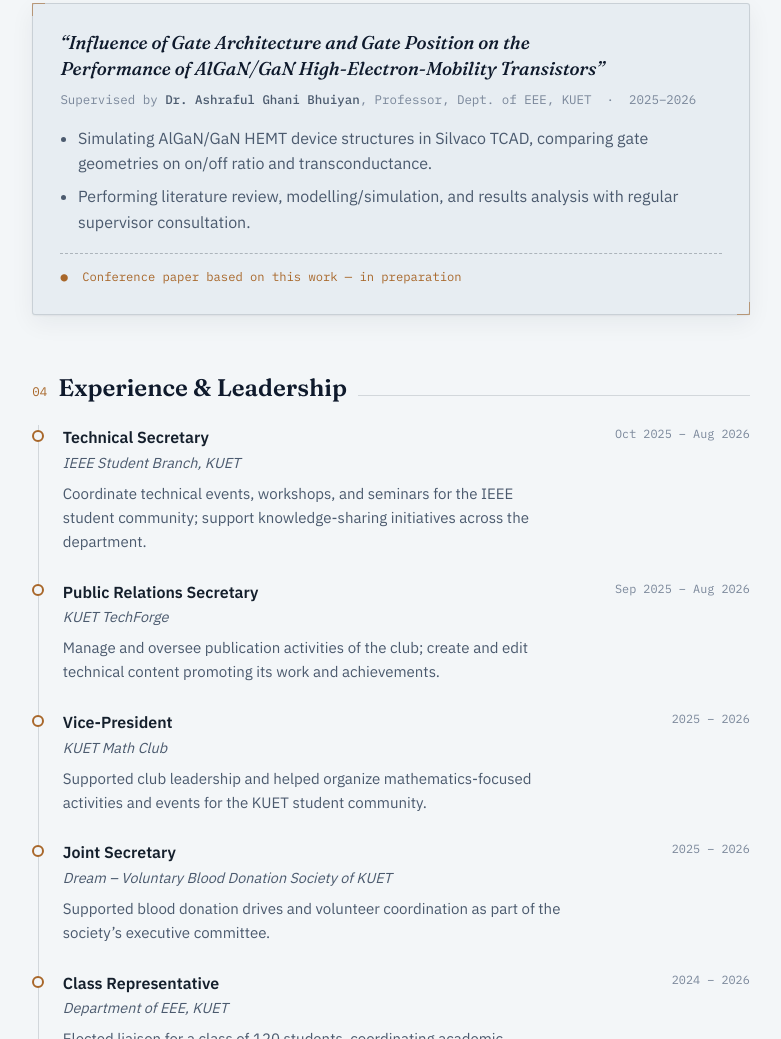
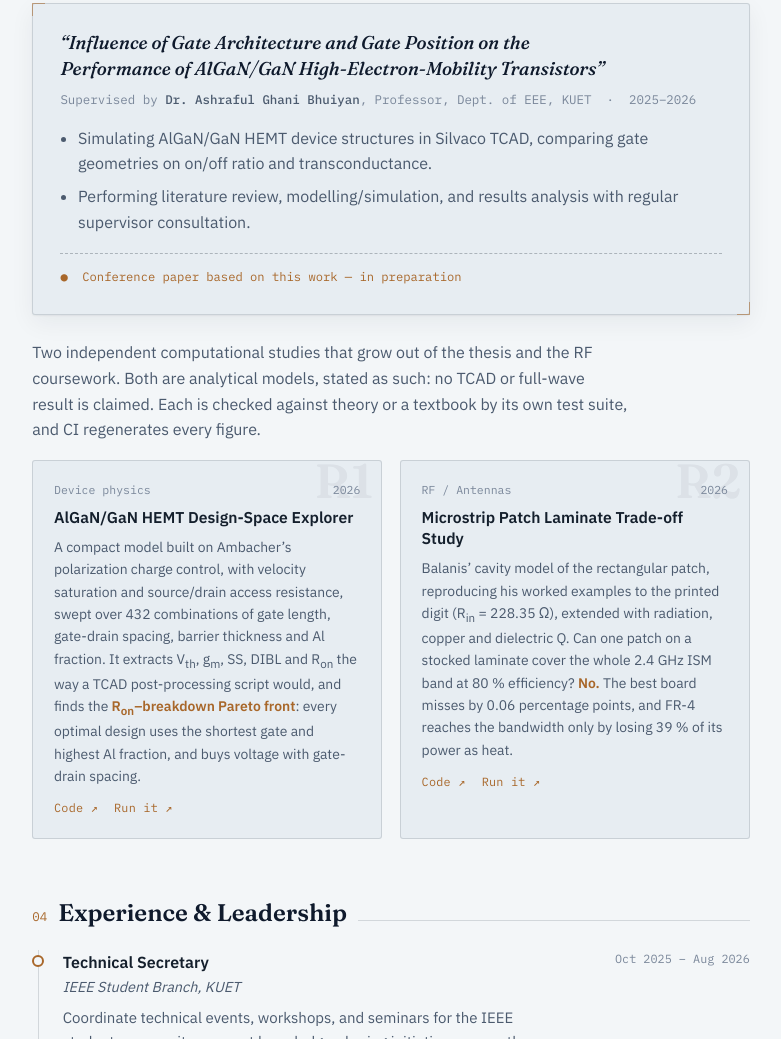
Before and after one commit to fatinnihal532-hub/fatinnihal532-hub.github.io, a plain HTML site: page index.html in a window 1280 px wide. Shown: the part 1311-2350 px from the top of the page, without its empty margins (301-1082 px from the left). Drawn offline with Linux system fonts and the light colour scheme.

Commit message:
Add HEMT design-space and patch-antenna studies to Research section

```diff
--- a/index.html
+++ b/index.html
@@ -506,7 +506,7 @@
       <div class="stats" id="statsStrip">
         <div class="stat-tile"><span class="stat-num" data-target="3.88" data-decimals="2">0</span><span class="stat-label">CGPA / 4.00</span></div>
         <div class="stat-tile"><span class="stat-num"><span data-target="4" data-decimals="0">0</span><span class="unit">&times;</span></span><span class="stat-label">Dean&rsquo;s Awards</span></div>
-        <div class="stat-tile"><span class="stat-num" data-target="15" data-decimals="0">0</span><span class="stat-label">Engineering Projects</span></div>
+        <div class="stat-tile"><span class="stat-num" data-target="17" data-decimals="0">0</span><span class="stat-label">Engineering Projects</span></div>
         <div class="stat-tile"><span class="stat-num" data-target="3" data-decimals="0">0</span><span class="stat-label">Power Plants Visited</span></div>
       </div>
 
@@ -558,6 +558,24 @@
           <li>Performing literature review, modelling/simulation, and results analysis with regular supervisor consultation.</li>
         </ul>
         <div class="paper-tag">&#9679;&nbsp; Conference paper based on this work &mdash; in preparation</div>
+      </div>
+
+      <p class="lede" style="margin:1.6rem 0 1.1rem">Two independent computational studies that grow out of the thesis and the RF coursework. Both are analytical models, stated as such: no TCAD or full-wave result is claimed. Each is checked against theory or a textbook by its own test suite, and CI regenerates every figure.</p>
+
+      <div class="grid-2">
+        <div class="proj" data-index="R1">
+          <div class="code"><span>Device physics</span><span>2026</span></div>
+          <h3>AlGaN/GaN HEMT Design-Space Explorer</h3>
+          <p>A compact model built on Ambacher&rsquo;s polarization charge control, with velocity saturation and source/drain access resistance, swept over 432 combinations of gate length, gate-drain spacing, barrier thickness and Al fraction. It extracts V<sub>th</sub>, g<sub>m</sub>, SS, DIBL and R<sub>on</sub> the way a TCAD post-processing script would, and finds the <span class="spec">R<sub>on</sub>&ndash;breakdown Pareto front</span>: every optimal design uses the shortest gate and highest Al fraction, and buys voltage with gate-drain spacing.</p>
+          <div class="links"><a href="https://github.com/fatinnihal532-hub/algan-gan-hemt-dse" target="_blank" rel="noopener">Code &#8599;</a><a href="https://colab.research.google.com/github/fatinnihal532-hub/algan-gan-hemt-dse/blob/main/run_in_colab.ipynb" target="_blank" rel="noopener">Run it &#8599;</a></div>
+        </div>
+
+        <div class="proj" data-index="R2">
+          <div class="code"><span>RF / Antennas</span><span>2026</span></div>
+          <h3>Microstrip Patch Laminate Trade-off Study</h3>
+          <p>Balanis&rsquo; cavity model of the rectangular patch, reproducing his worked examples to the printed digit (R<sub>in</sub> = 228.35&nbsp;&Omega;), extended with radiation, copper and dielectric Q. Can one patch on a stocked laminate cover the whole 2.4&nbsp;GHz ISM band at 80&nbsp;% efficiency? <span class="spec">No.</span> The best board misses by 0.06 percentage points, and FR-4 reaches the bandwidth only by losing 39&nbsp;% of its power as heat.</p>
+          <div class="links"><a href="https://github.com/fatinnihal532-hub/microstrip-patch-synthesis" target="_blank" rel="noopener">Code &#8599;</a><a href="https://colab.research.google.com/github/fatinnihal532-hub/microstrip-patch-synthesis/blob/main/run_in_colab.ipynb" target="_blank" rel="noopener">Run it &#8599;</a></div>
+        </div>
       </div>
     </section>
 
```
